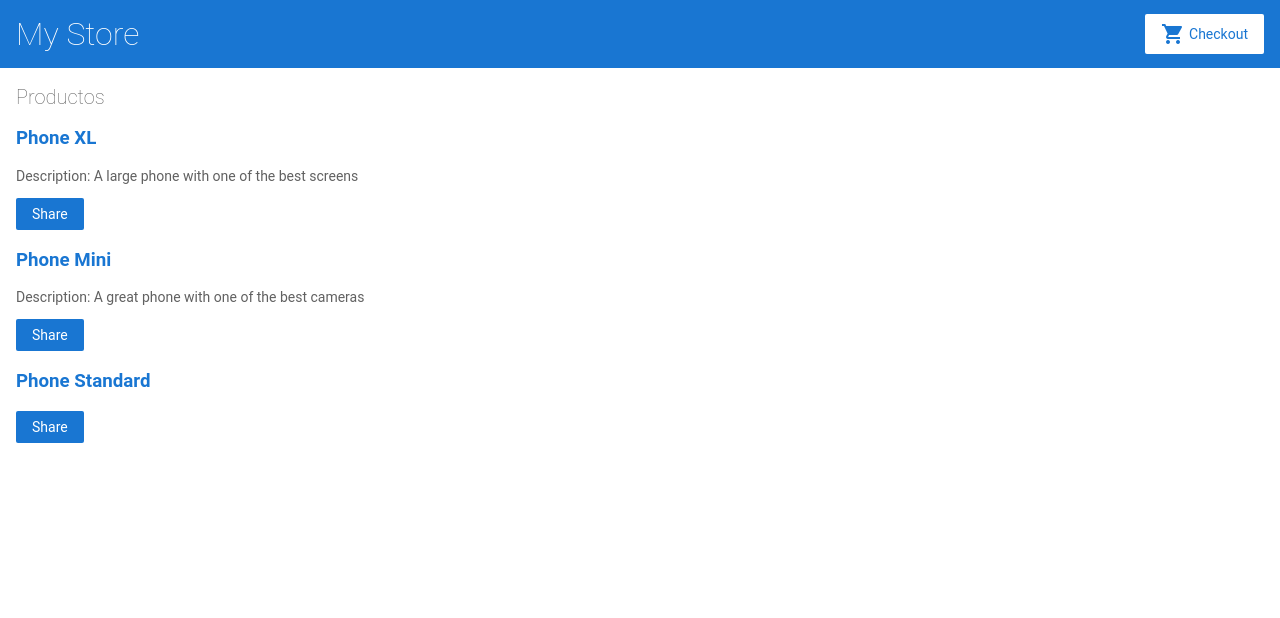
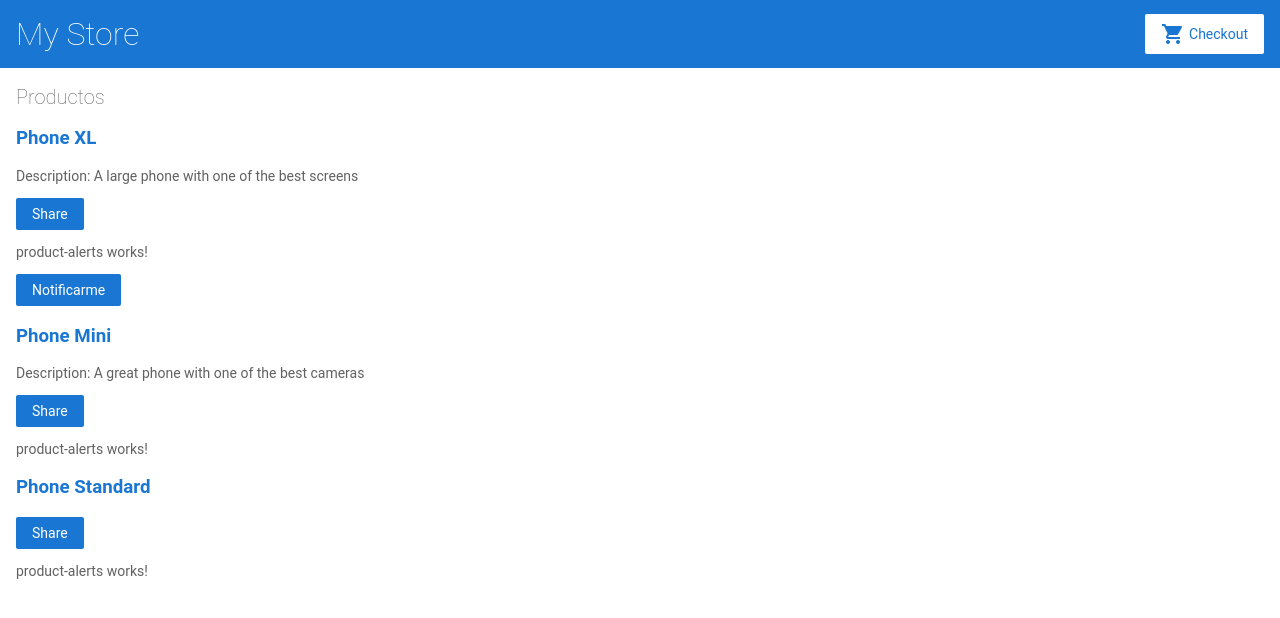
Before and after one commit to NATANAELMC/angular-vdhux6-prytet, an Angular app: page / in a window 1280 px wide. Shown: the top 618 px of the page. Built offline with nearby package versions, Linux system fonts and the light colour scheme.

Commit message:
2 files modified

```diff
--- a/src/app/product-alerts/product-alerts.component.html
+++ b/src/app/product-alerts/product-alerts.component.html
@@ -1,3 +1,6 @@
+<p>
+product-alerts works!
+</p>
 <p *ngIf="product.price > 700">
   <button>Notificarme</button>
 </p>
--- a/src/app/product-list/product-list.component.html
+++ b/src/app/product-list/product-list.component.html
@@ -20,8 +20,14 @@ can be found in the LICENSE file at http://angular.io/license
     Description: {{ product.description }}
   </p>
 
+
+
   <button (click)="share()">
-    Share
-  </button>
+  Share
+</button>
+
+<app-product-alerts
+  [product]="product">
+</app-product-alerts>
 
 </div>
```
